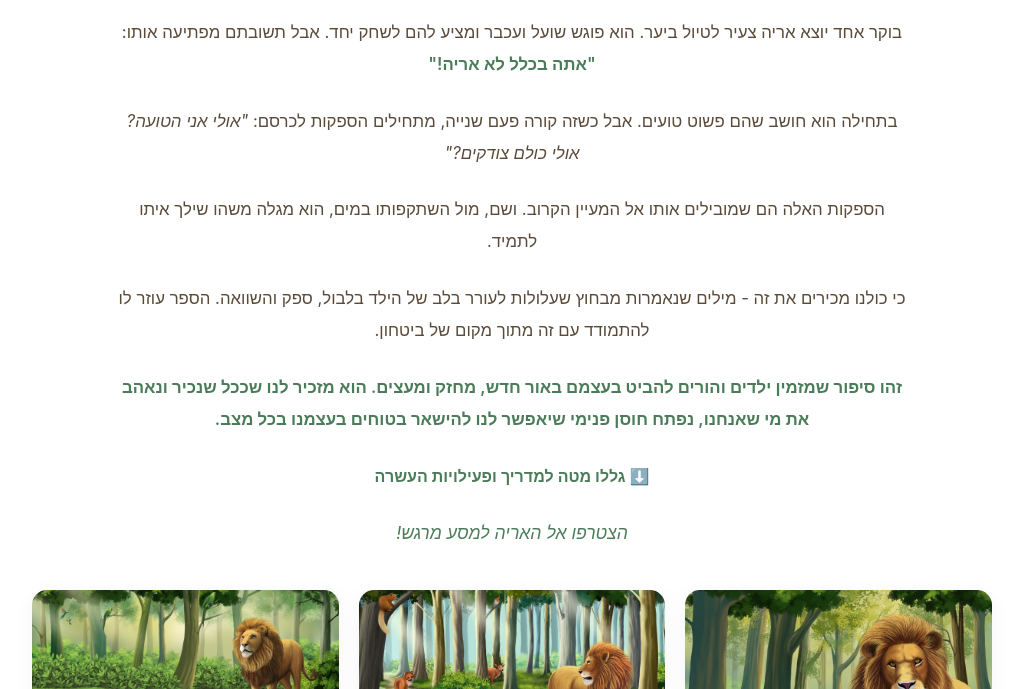
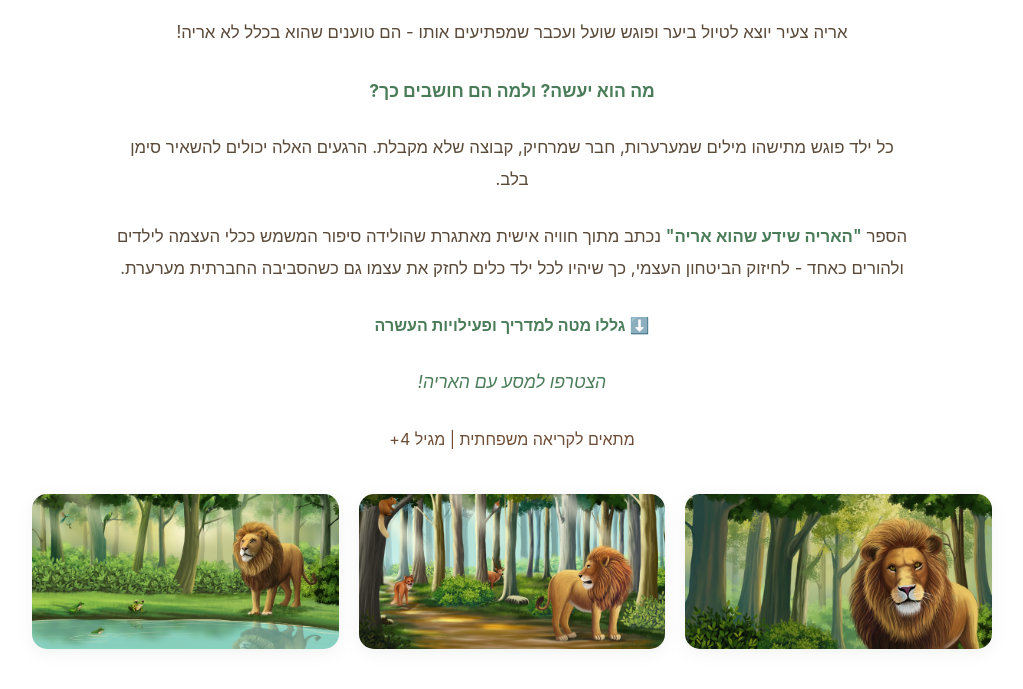
Before and after one commit to lionbook2024-hash/lion-book, a plain HTML site: page index.html in a window 1280 px wide. Shown: the part 1871-2560 px from the top of the page, without its empty margins (128-1151 px from the left). Drawn offline with Linux system fonts and the light colour scheme.

Commit message:
Update index.html

```diff
--- a/index.html
+++ b/index.html
@@ -656,19 +656,19 @@
             <div class="about-content">
                 <h3>הָאַרְיֵה שֶׁיָּדַע שֶׁהוּא אַרְיֵה</h3>
 
-                <p>בוקר אחד יוצא אריה צעיר לטיול ביער. הוא פוגש שועל ועכבר ומציע להם לשחק יחד. אבל תשובתם מפתיעה אותו: <strong>"אתה בכלל לא אריה!"</strong></p>
+                <p>אריה צעיר יוצא לטיול ביער ופוגש שועל ועכבר שמפתיעים אותו - הם טוענים שהוא בכלל לא אריה!</p>
 
-                <p>בתחילה הוא חושב שהם פשוט טועים. אבל כשזה קורה פעם שנייה, מתחילים הספקות לכרסם: <em>"אולי אני הטועה? אולי כולם צודקים?"</em></p>
+                <p style="text-align: center; font-weight: 700; color: #4A7C59; font-size: 1.1rem;">מה הוא יעשה? ולמה הם חושבים כך?</p>
 
-                <p>הספקות האלה הם שמובילים אותו אל המעיין הקרוב. ושם, מול השתקפותו במים, הוא מגלה משהו שילך איתו לתמיד.</p>
+                <p>כל ילד פוגש מתישהו מילים שמערערות, חבר שמרחיק, קבוצה שלא מקבלת. הרגעים האלה יכולים להשאיר סימן בלב.</p>
 
-                <p>כי כולנו מכירים את זה - מילים שנאמרות מבחוץ שעלולות לעורר בלב של הילד בלבול, ספק והשוואה. הספר עוזר לו להתמודד עם זה מתוך מקום של ביטחון.</p>
-
-                <p><strong>זהו סיפור שמזמין ילדים והורים להביט בעצמם באור חדש, מחזק ומעצים. הוא מזכיר לנו שככל שנכיר ונאהב את מי שאנחנו, נפתח חוסן פנימי שיאפשר לנו להישאר בטוחים בעצמנו בכל מצב.</strong></p>
+                <p>הספר <strong>"האריה שידע שהוא אריה"</strong> נכתב מתוך חוויה אישית מאתגרת שהולידה סיפור המשמש ככלי העצמה לילדים ולהורים כאחד - לחיזוק הביטחון העצמי, כך שיהיו לכל ילד כלים לחזק את עצמו גם כשהסביבה החברתית מערערת.</p>
 
                 <p style="text-align: center; color: #4A7C59; font-size: 1rem; font-weight: 600; margin-top: 20px;">⬇️ גללו מטה למדריך ופעילויות העשרה</p>
 
-                <p style="font-style: italic; color: #4A7C59; font-size: 1.1rem; margin-top: 20px;">הצטרפו אל האריה למסע מרגש!</p>
+                <p style="font-style: italic; color: #4A7C59; font-size: 1.1rem; margin-top: 20px;">הצטרפו למסע עם האריה!</p>
+
+                <p style="text-align: center; color: #6F4E37; font-size: 1rem; margin-top: 10px;">מתאים לקריאה משפחתית | מגיל 4+</p>
             </div>
 
             <div class="gallery">
@@ -868,7 +868,7 @@
                     <img src="author-circle.png" alt="תמונת המחברת רוני קמפיאס">
                 </div>
 
-                <p>רוני קמפיאס כתבה את ספרה הראשון מתוך חוויה אישית עמוקה. כמי שחוותה נידוי חברתי בילדות, היא מכירה מקרוב את הפצעים שחוויה כזו מותירה. כשראתה את בתה מתמודדת עם סיטואציה דומה בגן, החליטה לפעול. אז החלה לספר לה סיפור שיבנה לה חוסן מבפנים. הסיפור עבד. ומאותו רגע ידעה שהיא חייבת להוציאו לעולם, מתוך רצון להעניק לילדים כלי שיגן עליהם, כדי שמילים של אחרים בסביבה החברתית לא יערערו אותם.</p>
+                <p>רוני קמפיאס היא אשת מכירות ותיקה, שעסקה גם בעבודה עם ילדים וחוקרת את עולם התודעה שנים רבות. ספר הביכורים שלה נולד לאחר שראתה כיצד הסיפור והכלים שהעבירה לבתה נגעו בה ושינו את הדרך שבה היא רואה ומרגישה בסביבה החברתית, והיא משתפת אותו כאן באהבה.</p>
             </div>
         </div>
     </section>
```
